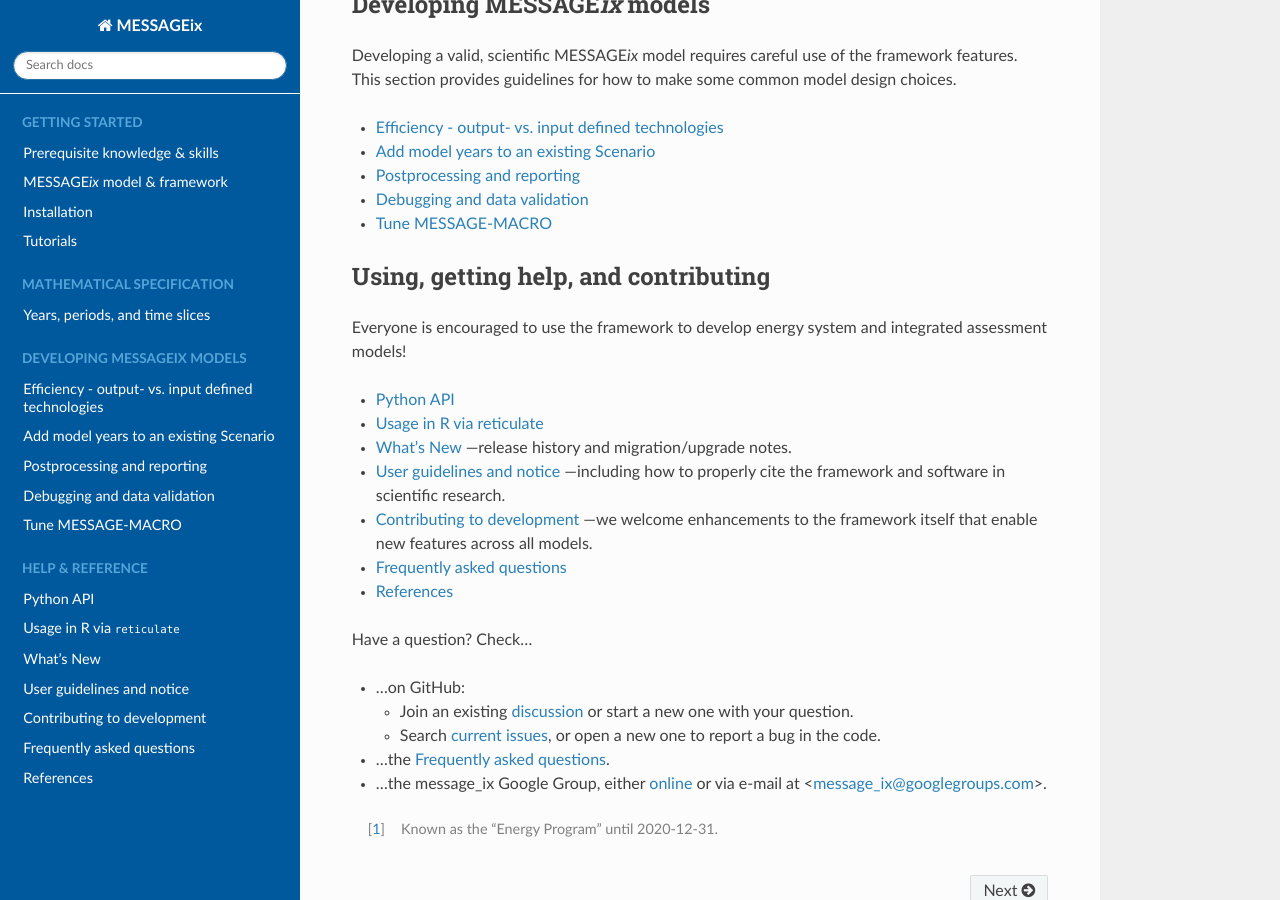
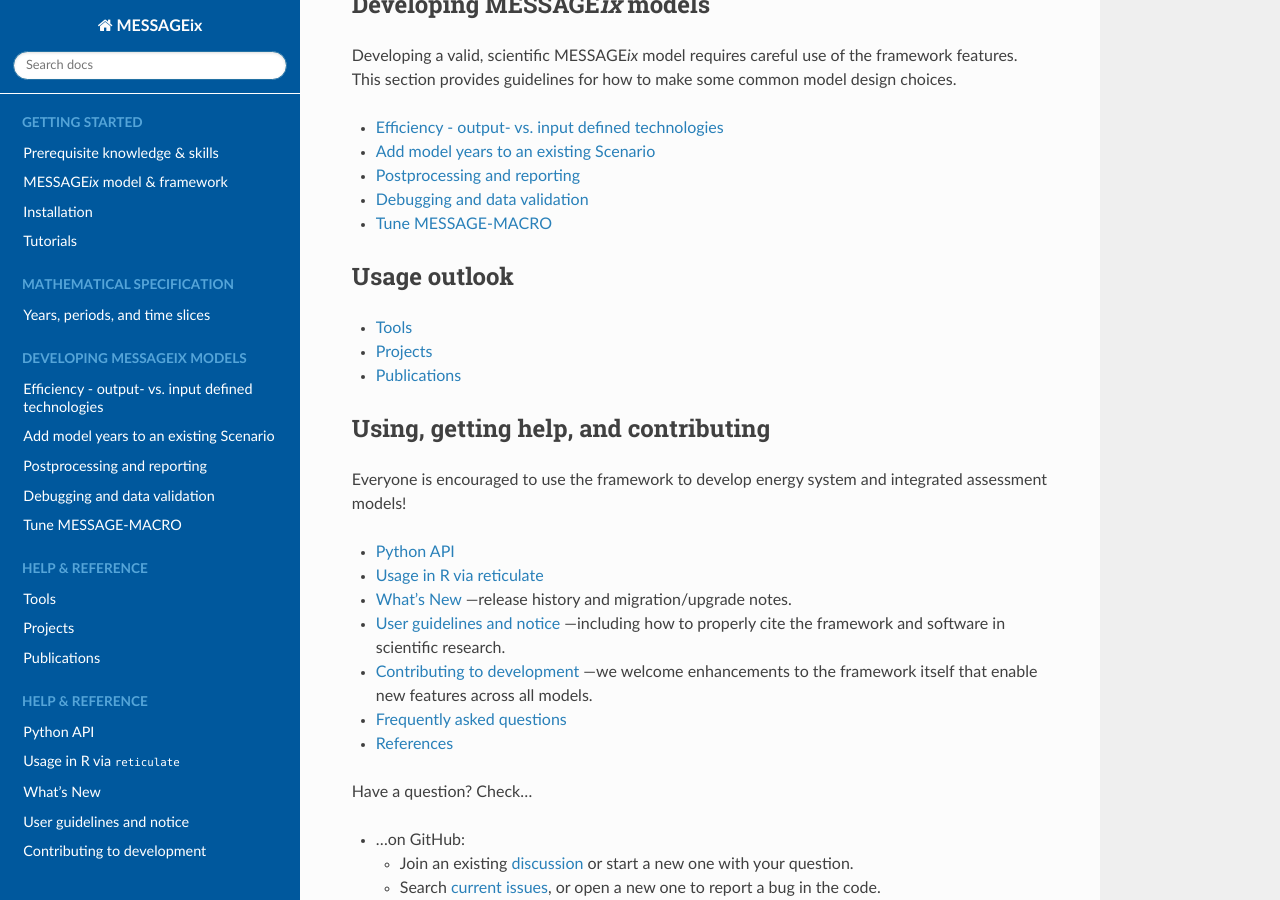
Before and after one commit to iiasa/message_ix, a Sphinx documentation site: the page built from doc/index.rst, in a window 1280 px wide and 900 px high, scrolled down 1319 px. Built offline with Sphinx 7.4.7 and the Read the Docs theme 2.0.0, drawn with Linux system fonts in a browser that asks for light colours; pages that are not in the unit, such as notebooks, are missing from menus; cross-references to code outside the pages are shown as plain code.

Commit message:
Add initial structure to share information

```diff
--- a/doc/index.rst
+++ b/doc/index.rst
@@ -107,6 +107,24 @@
    macro
 
 
+Usage outlook
+=============
+
+- :doc:`tools`
+- :doc:`projects`
+- :doc:`publications`
+
+
+.. toctree::
+   :hidden:
+   :titlesonly:
+   :caption: Help & reference
+
+   tools
+   projects
+   publications
+
+
 Using, getting help, and contributing
 =====================================
 
--- /dev/null
+++ b/doc/projects.rst
@@ -0,0 +1,2 @@
+Projects
+========
--- /dev/null
+++ b/doc/tools.rst
@@ -0,0 +1,2 @@
+Tools
+=====
```
Also changed, not shown: doc/publications.rst (added, +32 -0 lines), doc/publications/10.1016-j.scs.2021.103257.rst (added, +23 -0 lines), doc/publications/10.1038-s41560-018-0172-6.rst (added, +21 -0 lines), doc/publications/10.1038-s41560-018-0179-z.rst (added, +21 -0 lines), doc/_static/publication_figures/10.1016-j.scs.2021.103257.jpg (added), doc/_static/publication_figures/10.1038-s41560-018-0172-6.webp (added), doc/_static/publication_figures/10.1038-s41560-018-0179-z.webp (added).
